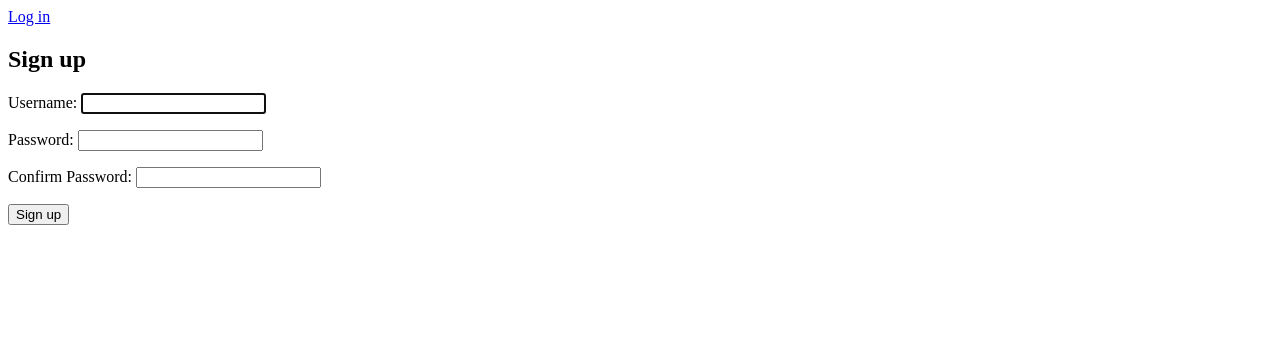
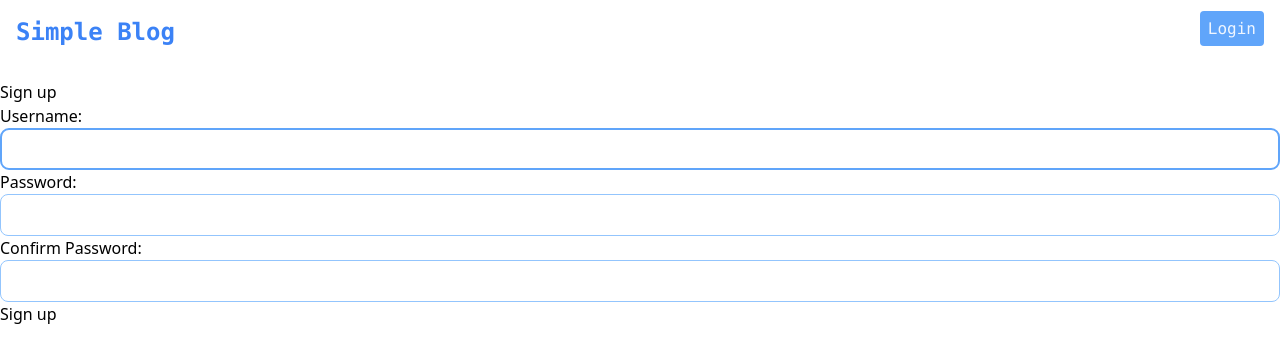
Before and after one commit to Ifechukwu001/Predict395-Test, a Django app: page /signup/ in a window 1280 px wide. Shown: the top 363 px of the page. Run offline with Django 4.2, Linux system fonts and the light colour scheme; style sheets or scripts are compiled from the project's sources.

Commit message:
refactor: Update base.html to improve header styling and add login/logout functionality

```diff
--- a/src/accounts/templates/accounts/base.html
+++ b/src/accounts/templates/accounts/base.html
@@ -1,3 +1,4 @@
+{% load static %}
 <!DOCTYPE html>
 <html lang="en">
 
@@ -5,15 +6,19 @@
     <meta charset="UTF-8">
     <meta name="viewport" content="width=device-width, initial-scale=1.0">
     {% block title %} <title>Document</title> {% endblock %}
+    <link rel="stylesheet" href="{% static 'css/accounts-style.css' %}">
 </head>
 
 <body>
-    <header>
-        {% if request.user.is_authenticated %}
-        <a href="{% url 'accounts:logout' %}">Log out</a>
-        {% else %}
-        <a href="{% url 'accounts:login' %}">Log in</a>
-        {% endif %}
+    <header class="flex justify-between px-4 py-4 mb-4">
+        <h2 class="font-mono text-2xl font-extrabold text-blue-500">Simple Blog</h2>
+        <div class="my-0">
+            {% if request.user.is_authenticated %}
+            <a class="p-2 font-mono bg-blue-400 rounded text-blue-50" href="{% url 'accounts:logout' %}">Logout</a>
+            {% else %}
+            <a class="p-2 font-mono bg-blue-400 rounded text-blue-50" href="{% url 'accounts:login' %}">Login</a>
+            {% endif %}
+        </div>
     </header>
     {% block content %} {% endblock %}
 </body>
```
